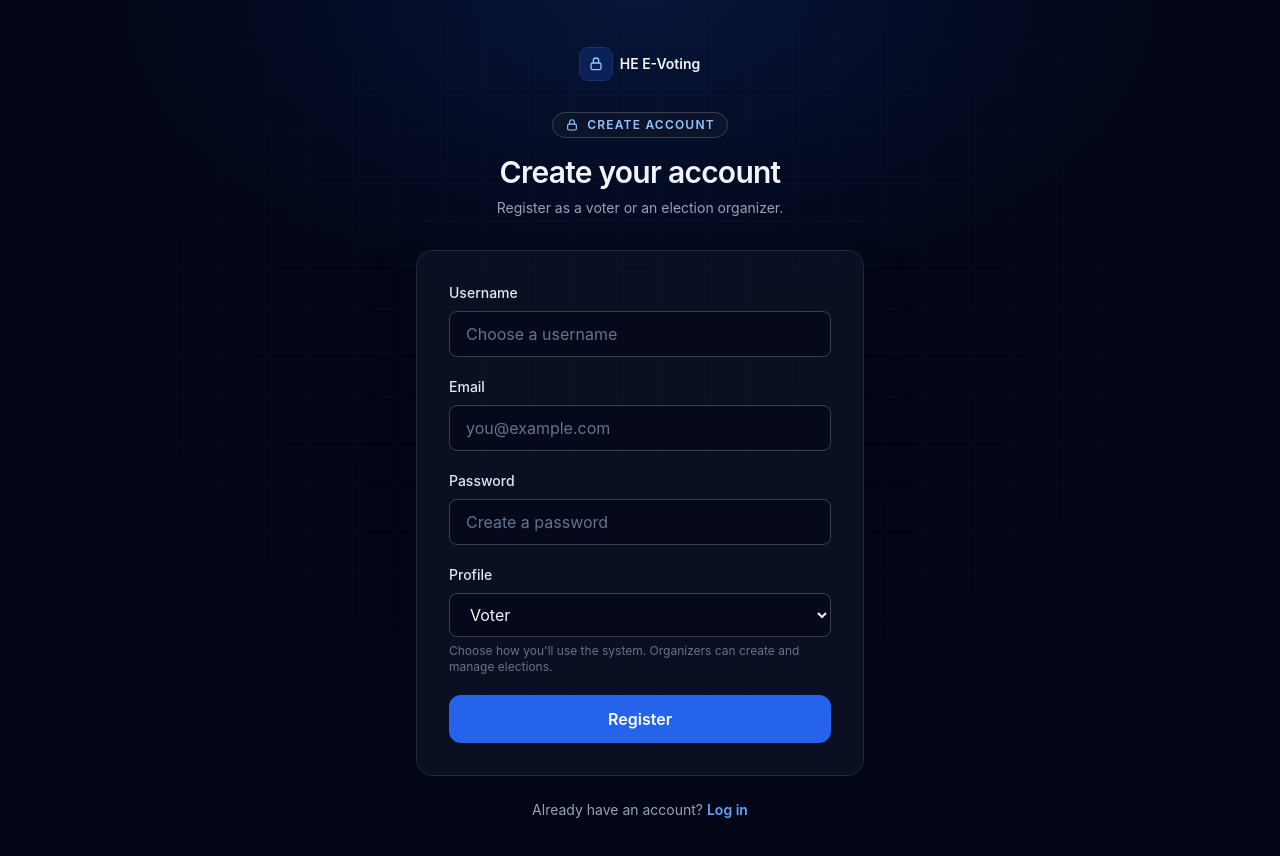
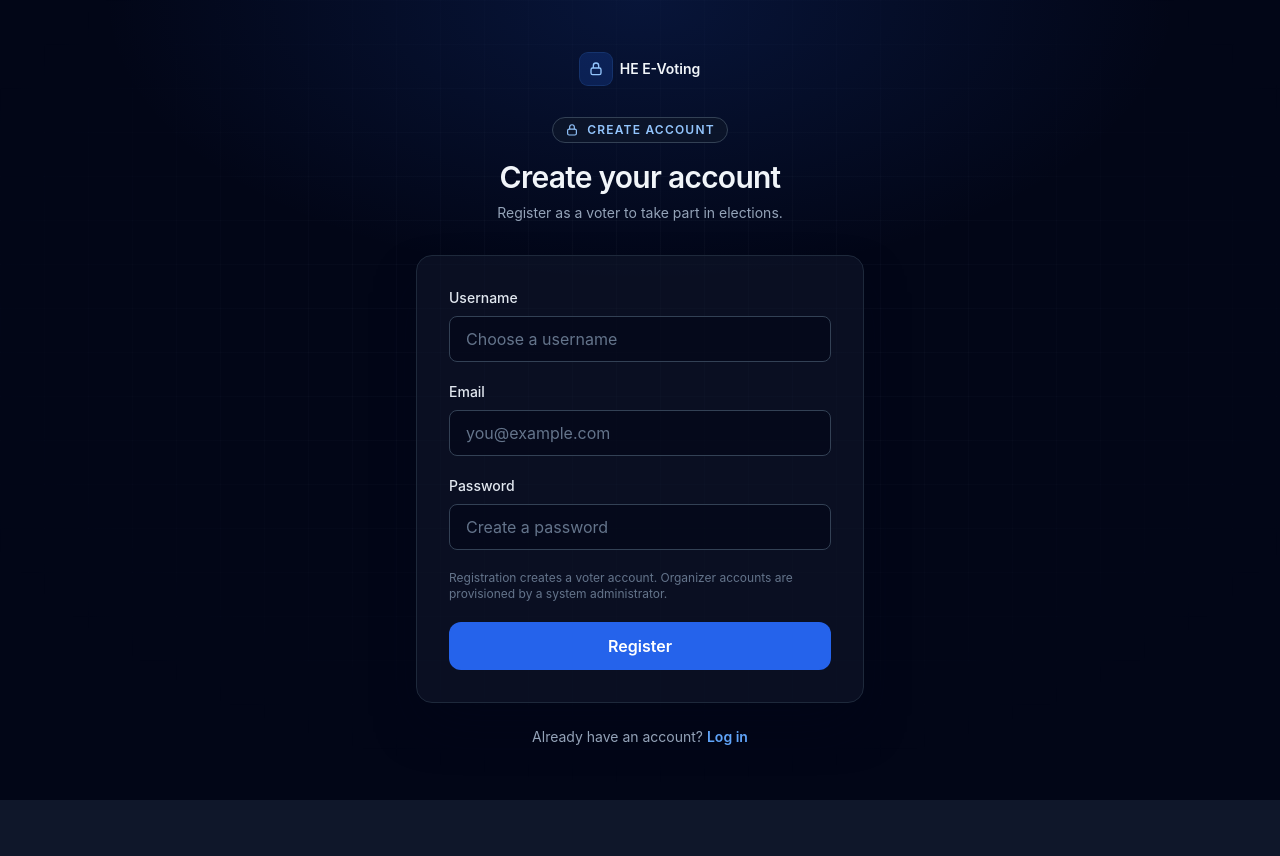
Before and after one commit to Peanutz10321/CSIT-321-FYP-26-S2-13, a React app in the folder frontend/: page /register in a window 1280 px wide. Shown: the top 856 px of the page. After the commit the page ends 800 px from the top, so only its background shows below. Built offline with nearby package versions, Linux system fonts and the light colour scheme; the HTML template or start-up script is replaced by a standard one.

Commit message:
Remove the organizer option from the registration form
The form now always submits role=voter and tells the user that organizer
accounts are provisioned by a system administrator.

```diff
--- a/frontend/src/pages/Register.jsx
+++ b/frontend/src/pages/Register.jsx
@@ -20,7 +20,6 @@ const primaryButtonClass =
 
 function Register() {
   const navigate = useNavigate()
-  const [role, setRole] = useState('voter')
   const [username, setUsername] = useState('')
   const [email, setEmail] = useState('')
   const [password, setPassword] = useState('')
@@ -33,11 +32,13 @@ function Register() {
     setError('')
 
     try {
+      // Public registration creates voter accounts only. Organizer accounts are
+      // provisioned by a system admin.
       const payload = {
         username: username.trim(),
         email: email.trim(),
         password,
-        role,
+        role: 'voter',
       }
 
       await registerUser(payload)
@@ -84,7 +85,7 @@ function Register() {
             Create your account
           </h1>
           <p className="mt-2 text-sm text-slate-400">
-            Register as a voter or an election organizer.
+            Register as a voter to take part in elections.
           </p>
         </div>
 
@@ -144,23 +145,10 @@ function Register() {
               />
             </div>
 
-            <div>
-              <label htmlFor="role" className={labelClass}>
-                Profile
-              </label>
-              <select
-                id="role"
-                value={role}
-                onChange={(event) => setRole(event.target.value)}
-                className={inputClass}
-              >
-                <option value="voter">Voter</option>
-                <option value="organizer">Organizer</option>
-              </select>
-              <p className="mt-1.5 text-xs text-slate-500">
-                Choose how you&apos;ll use the system. Organizers can create and manage elections.
-              </p>
-            </div>
+            <p className="text-xs text-slate-500">
+              Registration creates a voter account. Organizer accounts are provisioned by a
+              system administrator.
+            </p>
 
             <button type="submit" disabled={submitting} className={`${primaryButtonClass} mt-2`}>
               {submitting ? 'Registering...' : 'Register'}
```
Also changed, not shown: 1 other file (tests, documents, lock files or other folders).
